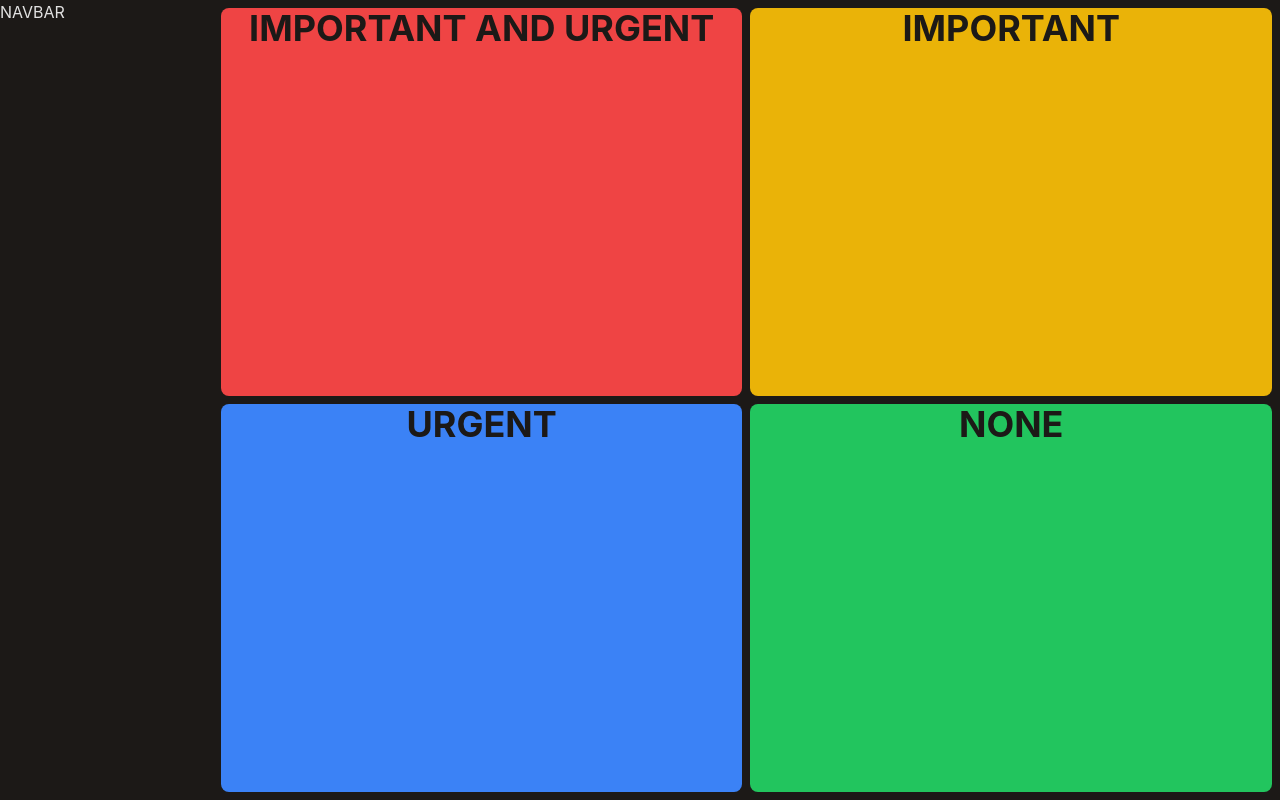
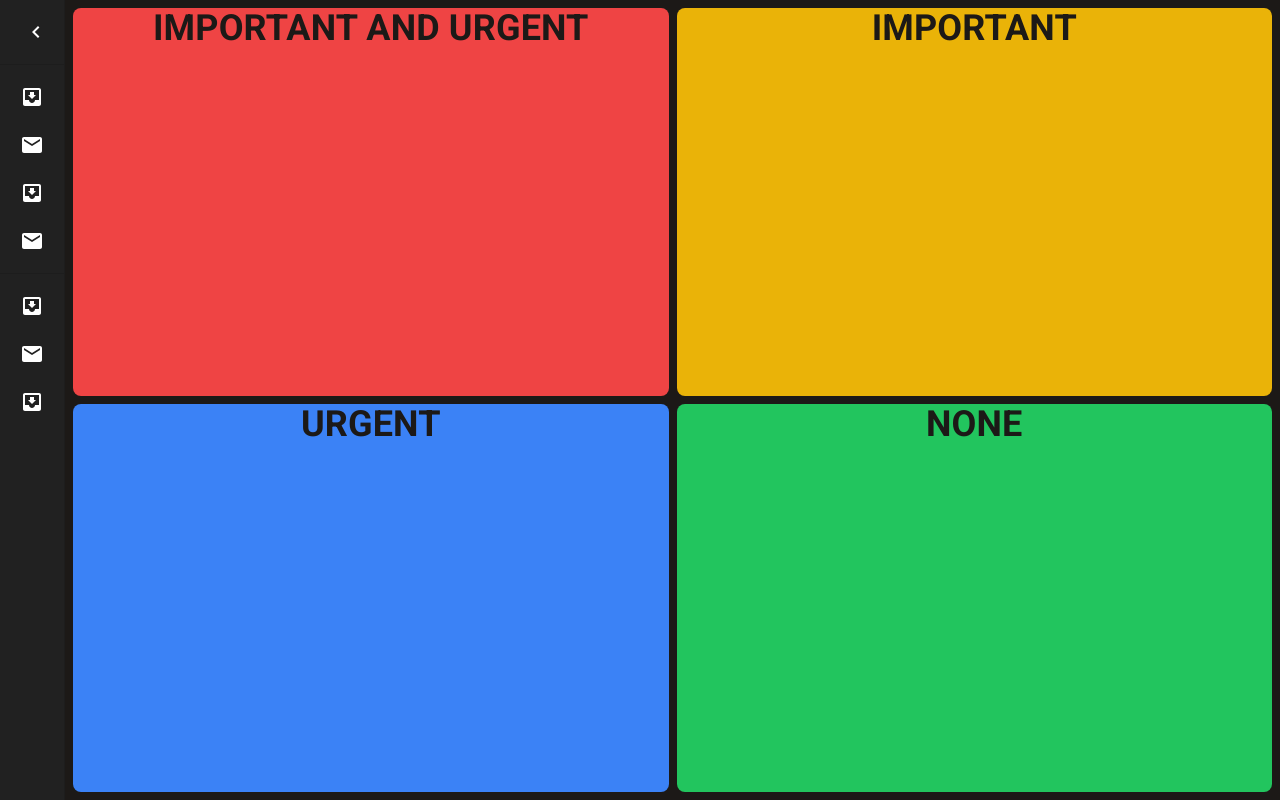
Before and after one commit to RyBhrdwj/ReDo, a React (Vite) app in the folder client/: page / in a window 1280 px wide. Built offline with nearby package versions, Linux system fonts and the light colour scheme.

Commit message:
add drawer

```diff
--- a/client/index.html
+++ b/client/index.html
@@ -4,6 +4,16 @@
     <meta charset="UTF-8" />
     <link rel="icon" type="image/svg+xml" href="/vite.svg" />
     <meta name="viewport" content="width=device-width, initial-scale=1.0" />
+    <link rel="preconnect" href="https://fonts.googleapis.com" />
+    <link rel="preconnect" href="https://fonts.gstatic.com" crossorigin />
+    <link
+      rel="stylesheet"
+      href="https://fonts.googleapis.com/css2?family=Roboto:wght@300;400;500;700&display=swap"
+    />
+    <link
+      rel="stylesheet"
+      href="https://fonts.googleapis.com/icon?family=Material+Icons"
+    />
     <title>ReDo</title>
   </head>
   <body>
--- a/client/package.json
+++ b/client/package.json
@@ -10,6 +10,10 @@
     "preview": "vite preview"
   },
   "dependencies": {
+    "@emotion/react": "^11.11.4",
+    "@emotion/styled": "^11.11.5",
+    "@mui/icons-material": "^5.15.15",
+    "@mui/material": "^5.15.15",
     "react": "^18.2.0",
     "react-dom": "^18.2.0"
   },
--- a/client/src/components/dashboard.jsx
+++ b/client/src/components/dashboard.jsx
@@ -1,10 +1,10 @@
+import MiniDrawer from "./drawer";
 import Quadrant from "./quadrant";
-import Section from "./section";
 
 export default function Dashboard() {
   return (
     <div className="flex h-full">
-      <div className=" w-1/5 bg-stone-900"> NAVBAR</div>
+      <MiniDrawer />
       <Quadrant />
     </div>
   );
--- /dev/null
+++ b/client/src/components/drawer.jsx
@@ -0,0 +1,150 @@
+import * as React from "react";
+import { styled, useTheme } from "@mui/material/styles";
+import Box from "@mui/material/Box";
+import MuiDrawer from "@mui/material/Drawer";
+import MuiAppBar from "@mui/material/AppBar";
+import Toolbar from "@mui/material/Toolbar";
+import List from "@mui/material/List";
+import CssBaseline from "@mui/material/CssBaseline";
+import Typography from "@mui/material/Typography";
+import Divider from "@mui/material/Divider";
+import IconButton from "@mui/material/IconButton";
+import MenuIcon from "@mui/icons-material/Menu";
+import ChevronLeftIcon from "@mui/icons-material/ChevronLeft";
+import ChevronRightIcon from "@mui/icons-material/ChevronRight";
+import ListItem from "@mui/material/ListItem";
+import ListItemButton from "@mui/material/ListItemButton";
+import ListItemIcon from "@mui/material/ListItemIcon";
+import ListItemText from "@mui/material/ListItemText";
+import InboxIcon from "@mui/icons-material/MoveToInbox";
+import MailIcon from "@mui/icons-material/Mail";
+
+const drawerWidth = 200;
+
+const openedMixin = (theme) => ({
+  width: drawerWidth,
+  transition: theme.transitions.create("width", {
+    easing: theme.transitions.easing.sharp,
+    duration: theme.transitions.duration.enteringScreen,
+  }),
+  backgroundColor: "#212121",
+  color: "white",
+  overflowX: "hidden",
+});
+
+const closedMixin = (theme) => ({
+  transition: theme.transitions.create("width", {
+    easing: theme.transitions.easing.sharp,
+    duration: theme.transitions.duration.leavingScreen,
+  }),
+  backgroundColor: "transparent",
+  overflowX: "hidden",
+  width: `calc(${theme.spacing(7)} + 1px)`,
+  [theme.breakpoints.up("sm")]: {
+    width: `calc(${theme.spacing(8)} + 1px)`,
+  },
+});
+
+const DrawerHeader = styled("div")(({ theme }) => ({
+  display: "flex",
+  alignItems: "center",
+  justifyContent: "flex-end",
+  padding: theme.spacing(0, 1),
+  // necessary for content to be below app bar
+  ...theme.mixins.toolbar,
+}));
+
+const Drawer = styled(MuiDrawer, {
+  shouldForwardProp: (prop) => prop !== "open",
+})(({ theme, open }) => ({
+  width: drawerWidth,
+  flexShrink: 0,
+  whiteSpace: "nowrap",
+  boxSizing: "border-box",
+  ...(open && {
+    ...openedMixin(theme),
+    "& .MuiDrawer-paper": openedMixin(theme),
+  }),
+  ...(!open && {
+    ...closedMixin(theme),
+    "& .MuiDrawer-paper": closedMixin(theme),
+  }),
+}));
+
+export default function MiniDrawer() {
+  const theme = useTheme();
+  const [open, setOpen] = React.useState(false);
+
+  const handleDrawerToggle = () => {
+    setOpen(open => !open);
+  };
+
+  return (
+    <Box sx={{ display: "flex", backgroundColor: "#212121"}}>
+      <CssBaseline />
+      <Drawer variant="permanent" open={open}>
+        <DrawerHeader>
+          <IconButton onClick={handleDrawerToggle} sx = {{color: "white"}}>
+            {theme.direction === "rtl" ? (
+              <ChevronRightIcon />
+            ) : (
+              <ChevronLeftIcon />
+            )}
+          </IconButton>
+        </DrawerHeader>
+        <Divider />
+        <List>
+          {["Inbox", "Starred", "Send email", "Drafts"].map((text, index) => (
+            <ListItem key={text} disablePadding sx={{ display: "block"}}>
+              <ListItemButton
+                sx={{
+                  minHeight: 48,
+                  justifyContent: open ? "initial" : "center",
+                  px: 2.5,
+                }}
+              >
+                <ListItemIcon
+                  sx={{
+                    color: "white",
+                    minWidth: 0,
+                    mr: open ? 3 : "auto",
+                    justifyContent: "center",
+                  }}
+                >
+                  {index % 2 === 0 ? <InboxIcon /> : <MailIcon />}
+                </ListItemIcon>
+                <ListItemText primary={text} sx={{ opacity: open ? 1 : 0 }} />
+              </ListItemButton>
+            </ListItem>
+          ))}
+        </List>
+        <Divider />
+        <List>
+          {["All mail", "Trash", "Spam"].map((text, index) => (
+            <ListItem key={text} disablePadding sx={{ display: "block" }}>
+              <ListItemButton
+                sx={{
+                  minHeight: 48,
+                  justifyContent: open ? "initial" : "center",
+                  px: 2.5,
+                }}
+              >
+                <ListItemIcon
+                  sx={{
+                    color: "white",
+                    minWidth: 0,
+                    mr: open ? 3 : "auto",
+                    justifyContent: "center",
+                  }}
+                >
+                  {index % 2 === 0 ? <InboxIcon /> : <MailIcon />}
+                </ListItemIcon>
+                <ListItemText primary={text} sx={{ opacity: open ? 1 : 0 }} />
+              </ListItemButton>
+            </ListItem>
+          ))}
+        </List>
+      </Drawer>
+    </Box>
+  );
+}
--- a/client/tailwind.config.js
+++ b/client/tailwind.config.js
@@ -2,7 +2,11 @@
 export default {
   content: ["./index.html", "./src/**/*.{js,ts,jsx,tsx}"],
   theme: {
-    extend: {},
+    extend: {
+      backgroundColor: {
+        primary: "green",
+      },
+    },
   },
   plugins: [],
 };
```
